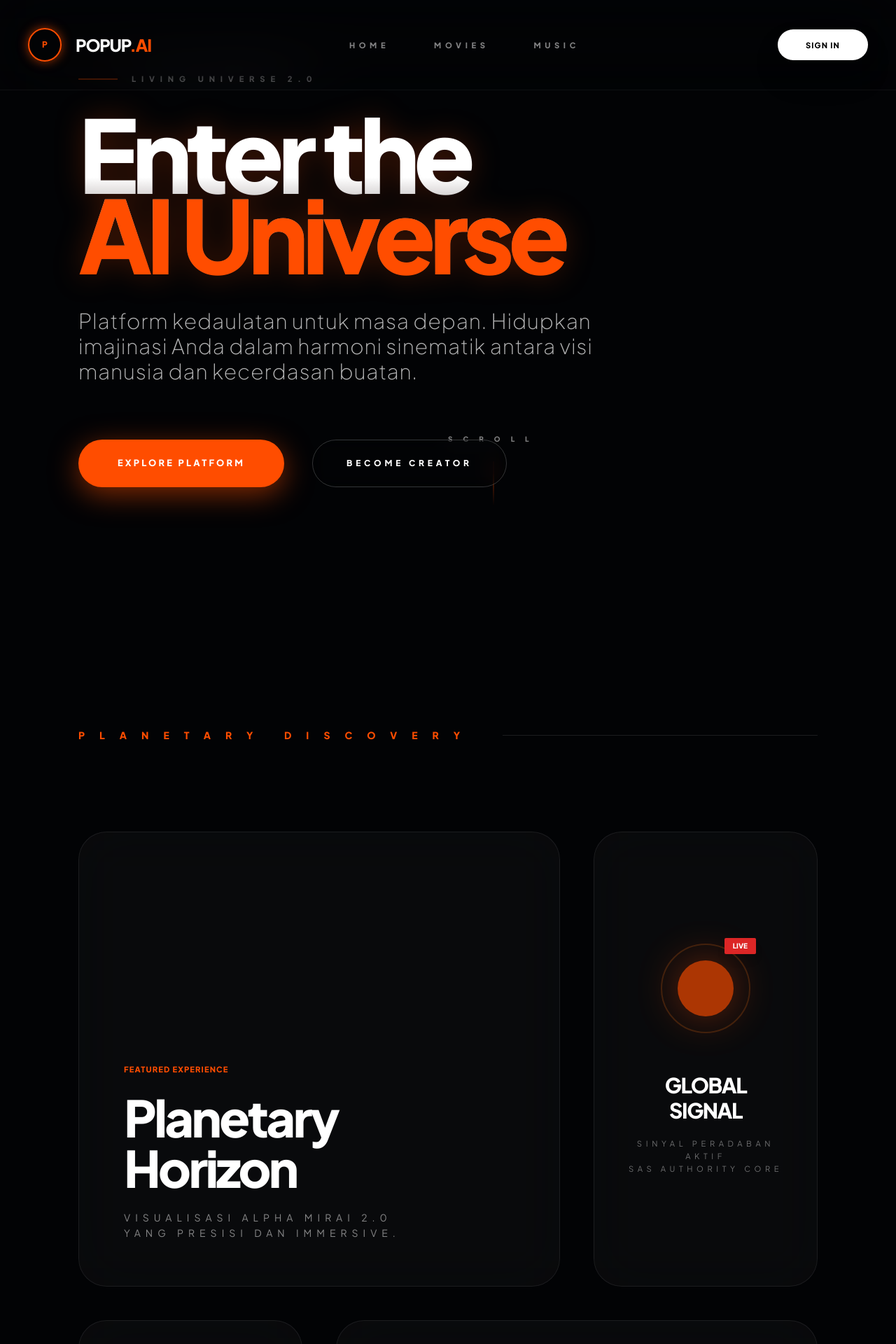
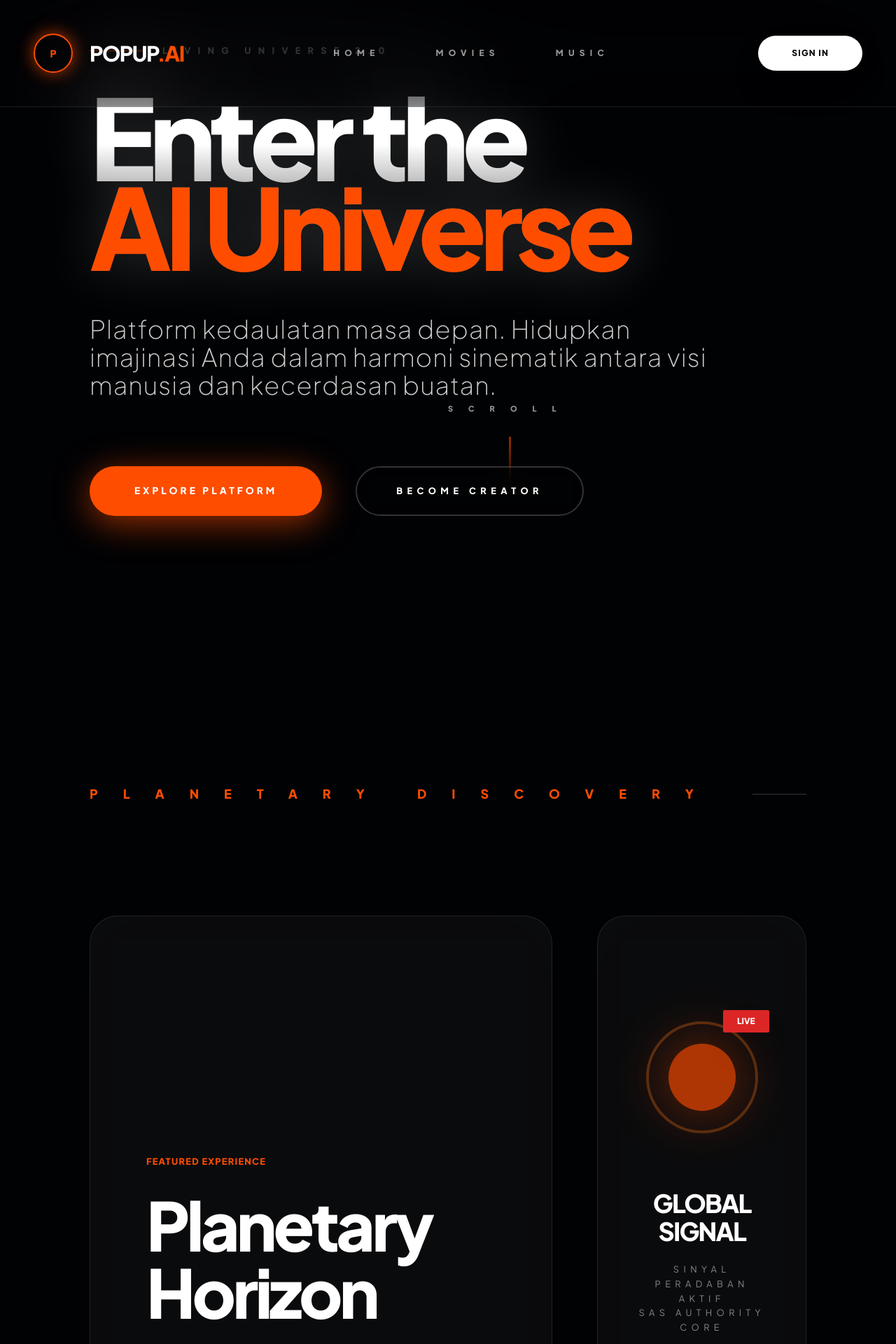
Before and after one commit to Anchor6661/popup-ai-platform, a Flask app: page / in a window 1280 px wide. Shown: the top 1920 px of the page at 70% size. Run offline with Flask 3, Linux system fonts and the light colour scheme; some libraries are stand-ins or nearby versions.

Commit message:
IGNITION: Aktivasi Supernova & Core Glow Final

```diff
--- a/templates/index.html
+++ b/templates/index.html
@@ -9,13 +9,13 @@
     <style>
         :root {
             --popup-orange: #FF4D00;
-            --deep-void: #020305;
-            /* Intensitas warna ditingkatkan agar nebula terlihat 'berisi' */
-            --nebula-orange: rgba(255, 77, 0, 0.45);
-            --nebula-magenta: rgba(255, 0, 212, 0.3);
-            --nebula-blue: rgba(0, 102, 255, 0.2);
-            --glass: rgba(255, 255, 255, 0.03);
-            --glass-border: rgba(255, 255, 255, 0.08);
+            --deep-void: #010204;
+            /* Intensitas Supernova: Warna dibuat jauh lebih solid agar terlihat di semua monitor */
+            --nebula-orange: rgba(255, 77, 0, 0.55);
+            --nebula-magenta: rgba(255, 0, 212, 0.4);
+            --nebula-blue: rgba(0, 102, 255, 0.3);
+            --glass: rgba(255, 255, 255, 0.04);
+            --glass-border: rgba(255, 255, 255, 0.1);
         }
 
         * { cursor: crosshair; }
@@ -34,56 +34,57 @@
             position: fixed;
             top: 0; left: 0; width: 100%; height: 100%;
             z-index: -10;
-            background: radial-gradient(circle at 50% 50%, #0a0e14 0%, var(--deep-void) 100%);
+            /* Gradient dasar dibuat lebih terang di tengah agar tidak hampa */
+            background: radial-gradient(circle at 50% 50%, #0d1117 0%, var(--deep-void) 100%);
         }
 
-        /* Bintang-bintang yang lebih padat & variatif */
+        /* Debu Kosmik & Bintang */
         .stars-layer {
             position: absolute;
             inset: 0;
             background-image:
-                radial-gradient(1.5px 1.5px at 15% 20%, #fff, transparent),
-                radial-gradient(1px 1px at 45% 45%, rgba(255,255,255,0.8), transparent),
-                radial-gradient(2px 2px at 75% 75%, var(--popup-orange), transparent),
-                radial-gradient(1px 1px at 30% 80%, #ff00d4, transparent);
-            background-size: 350px 350px;
-            opacity: 0.45;
-            animation: twinkle 15s linear infinite;
+                radial-gradient(1.5px 1.5px at 10% 20%, #fff, transparent),
+                radial-gradient(2px 2px at 50% 50%, rgba(255,255,255,0.9), transparent),
+                radial-gradient(2.5px 2.5px at 80% 80%, var(--popup-orange), transparent),
+                radial-gradient(1.5px 1.5px at 30% 70%, #ff00d4, transparent),
+                radial-gradient(1px 1px at 70% 30%, #0066ff, transparent);
+            background-size: 300px 300px;
+            opacity: 0.6;
+            animation: twinkle 10s linear infinite;
         }
 
-        /* --- LAYER 2: NEBULA DYNAMICS (FILLING THE VOID) --- */
+        /* --- LAYER 2: NEBULA SUPERNOVA (THE CONTENT) --- */
         .nebula-drift {
             position: absolute;
-            inset: -20%;
-            filter: blur(100px);
-            opacity: 0.7;
+            inset: -15%;
+            filter: blur(80px); /* Blur dikurangi sedikit agar warna lebih 'tegas' */
+            opacity: 0.8;
             mix-blend-mode: screen;
-            animation: cosmicShift 30s ease-in-out infinite;
+            animation: cosmicShift 25s ease-in-out infinite;
         }
 
-        /* Nebula utama diposisikan lebih dekat ke tengah agar tidak 'hilang' di layar lebar */
-        .neb-1 { top: -5%; right: 10%; width: 70%; height: 70%; background: var(--nebula-orange); }
-        .neb-2 { bottom: -5%; left: 10%; width: 60%; height: 60%; background: var(--nebula-magenta); animation-delay: -5s; }
-        .neb-3 { top: 40%; left: 30%; width: 40%; height: 40%; background: var(--nebula-blue); opacity: 0.3; }
+        .neb-1 { top: -10%; right: 5%; width: 80%; height: 80%; background: var(--nebula-orange); }
+        .neb-2 { bottom: -10%; left: 5%; width: 75%; height: 75%; background: var(--nebula-magenta); animation-delay: -5s; }
+        .neb-3 { top: 30%; left: 25%; width: 50%; height: 50%; background: var(--nebula-blue); opacity: 0.4; }
 
-        /* --- LAYER 3: PLANETARY HORIZON (THE EMOTIONAL CENTERPIECE) --- */
+        /* --- LAYER 3: PLANETARY HORIZON (MASIF & BERPENDAR) --- */
         .planetary-horizon {
             position: absolute;
-            bottom: -30%; left: 50%; width: 150%; height: 70%;
+            bottom: -25%; left: 50%; width: 160%; height: 60%;
             transform: translateX(-50%);
-            background: radial-gradient(ellipse at center, rgba(255, 77, 0, 0.2) 0%, transparent 75%);
-            border-top: 3px solid rgba(255, 77, 0, 0.4);
+            background: radial-gradient(ellipse at center, rgba(255, 77, 0, 0.3) 0%, transparent 75%);
+            border-top: 4px solid rgba(255, 77, 0, 0.6);
             border-radius: 100% 100% 0 0;
-            filter: blur(30px);
+            filter: blur(20px);
             z-index: -5;
-            box-shadow: 0 -20px 100px rgba(255, 77, 0, 0.1);
+            box-shadow: 0 -30px 150px rgba(255, 77, 0, 0.2);
         }
 
-        /* --- LAYER 4: SHARP UI (TAJAM & SINEMATIK) --- */
+        /* --- LAYER 4: SHARP UI SYSTEM --- */
         .glass-card {
             background: var(--glass);
-            backdrop-filter: blur(40px);
-            -webkit-backdrop-filter: blur(40px);
+            backdrop-filter: blur(50px);
+            -webkit-backdrop-filter: blur(50px);
             border: 1px solid var(--glass-border);
             border-radius: 2.5rem;
             transition: all 0.6s cubic-bezier(0.16, 1, 0.3, 1);
@@ -91,53 +92,54 @@
 
         .glass-card:hover {
             border-color: var(--popup-orange);
-            background: rgba(255, 77, 0, 0.05);
-            transform: translateY(-12px);
-            box-shadow: 0 40px 80px rgba(0,0,0,0.8);
+            background: rgba(255, 77, 0, 0.08);
+            transform: translateY(-15px);
+            box-shadow: 0 50px 100px rgba(0,0,0,0.9);
         }
 
         .massive-title {
-            font-size: clamp(3.5rem, 12vw, 9rem);
+            font-size: clamp(4rem, 15vw, 10rem);
             font-weight: 800;
             line-height: 0.8;
             letter-spacing: -0.06em;
-            background: linear-gradient(180deg, #FFFFFF 40%, rgba(255,255,255,0.1) 100%);
+            background: linear-gradient(180deg, #FFFFFF 30%, rgba(255,255,255,0.1) 100%);
             -webkit-background-clip: text;
             background-clip: text;
             color: transparent;
-            filter: drop-shadow(0 0 20px rgba(255,77,0,0.25));
+            /* Glow pada judul untuk menerangi background */
+            filter: drop-shadow(0 0 40px rgba(255,255,255,0.2));
         }
 
         .btn-sovereign {
             background: var(--popup-orange);
             color: white;
-            padding: 1.4rem 3.5rem;
+            padding: 1.5rem 4rem;
             border-radius: 99px;
             font-weight: 800;
-            font-size: 0.8rem;
-            letter-spacing: 0.25em;
+            font-size: 0.85rem;
+            letter-spacing: 0.3em;
             text-transform: uppercase;
-            box-shadow: 0 10px 40px rgba(255, 77, 0, 0.5);
+            box-shadow: 0 10px 50px rgba(255, 77, 0, 0.6);
             transition: all 0.4s cubic-bezier(0.2, 1, 0.3, 1.3);
         }
 
         .btn-sovereign:hover {
-            transform: scale(1.1) translateY(-5px);
-            box-shadow: 0 15px 70px rgba(255, 77, 0, 0.7);
+            transform: scale(1.15) translateY(-8px);
+            box-shadow: 0 20px 80px rgba(255, 77, 0, 0.8);
         }
 
         /* Motion System */
         @keyframes cosmicShift {
             0%, 100% { transform: translate(0, 0) scale(1) rotate(0deg); }
-            50% { transform: translate(-2%, 3%) scale(1.15) rotate(1deg); }
+            50% { transform: translate(-3%, 5%) scale(1.2) rotate(2deg); }
         }
         @keyframes twinkle {
-            0%, 100% { opacity: 0.35; }
-            50% { opacity: 0.65; }
+            0%, 100% { opacity: 0.4; transform: scale(1); }
+            50% { opacity: 0.8; transform: scale(1.1); }
         }
 
         #scroll-progress {
-            position: fixed; top: 0; left: 0; height: 3px;
+            position: fixed; top: 0; left: 0; height: 4px;
             background: var(--popup-orange);
             z-index: 1000; width: 0%;
         }
@@ -147,7 +149,7 @@
 
     <div id="scroll-progress"></div>
 
-    <!-- BACKGROUND LAYERS -->
+    <!-- BACKGROUND SYSTEM (REMASTERED) -->
     <div class="universe-container">
         <div class="stars-layer"></div>
         <div class="nebula-drift neb-1"></div>
@@ -157,98 +159,98 @@
     </div>
 
     <!-- HEADER SYSTEM -->
-    <header class="fixed top-0 left-0 w-full p-10 flex justify-between items-center z-[100] border-b border-white/5 backdrop-blur-2xl">
-        <div class="flex items-center gap-5 cursor-pointer" onclick="window.location.href='/'">
-            <div class="w-12 h-12 border-2 border-[#FF4D00] rounded-full flex items-center justify-center shadow-[0_0_15px_rgba(255,77,0,0.6)]">
-                <span class="text-[#FF4D00] text-xs font-black">P</span>
+    <header class="fixed top-0 left-0 w-full p-12 flex justify-between items-center z-[100] border-b border-white/10 backdrop-blur-3xl">
+        <div class="flex items-center gap-6 cursor-pointer" onclick="window.location.href='/'">
+            <div class="w-14 h-14 border-2 border-[#FF4D00] rounded-full flex items-center justify-center shadow-[0_0_25px_rgba(255,77,0,0.7)]">
+                <span class="text-[#FF4D00] text-sm font-black">P</span>
             </div>
-            <h1 class="text-2xl font-black tracking-tighter uppercase">POPUP<span class="text-[#FF4D00]">.AI</span></h1>
+            <h1 class="text-3xl font-black tracking-tighter uppercase">POPUP<span class="text-[#FF4D00]">.AI</span></h1>
         </div>
-        <nav class="hidden lg:flex gap-16 text-[0.7rem] font-bold tracking-[0.5em] uppercase opacity-50">
+        <nav class="hidden lg:flex gap-20 text-[0.75rem] font-bold tracking-[0.6em] uppercase opacity-60">
             <a href="/" class="text-white hover:text-[#FF4D00] transition-colors">Home</a>
             <a href="/movies" class="hover:opacity-100 transition">Movies</a>
             <a href="#" class="hover:opacity-100 transition">Music</a>
         </nav>
-        <button id="nav-signin" onclick="location.href='/?code=auth'" class="bg-white text-black px-10 py-3.5 rounded-full text-[0.7rem] font-black tracking-widest uppercase hover:bg-[#FF4D00] hover:text-white transition-all shadow-2xl">Sign In</button>
+        <button id="nav-signin" onclick="location.href='/?code=auth'" class="bg-white text-black px-12 py-4 rounded-full text-[0.75rem] font-black tracking-widest uppercase hover:bg-[#FF4D00] hover:text-white transition-all shadow-2xl">Sign In</button>
     </header>
 
-    <!-- HERO (CENTERED PERFECTION) -->
-    <main class="relative h-screen flex flex-col justify-center px-10 lg:px-28">
-        <div class="max-w-5xl relative z-10">
-            <div class="flex items-center gap-5 mb-10 opacity-70">
-                <div class="h-[2px] w-14 bg-[#FF4D00]"></div>
-                <span class="text-[0.7rem] font-black tracking-[0.7em] uppercase">Living Universe 2.0</span>
+    <!-- HERO SECTION -->
+    <main class="relative h-screen flex flex-col justify-center px-10 lg:px-32">
+        <div class="max-w-6xl relative z-10">
+            <div class="flex items-center gap-6 mb-12 opacity-80">
+                <div class="h-[3px] w-20 bg-[#FF4D00]"></div>
+                <span class="text-[0.8rem] font-black tracking-[0.8em] uppercase">Living Universe 2.0</span>
             </div>
-            <h1 class="massive-title mb-12">Enter the<br><span class="text-[#FF4D00]">AI Universe</span></h1>
-            <p class="text-xl lg:text-3xl opacity-70 font-light tracking-wide max-w-3xl mb-20 leading-relaxed">
-                Platform kedaulatan untuk masa depan. Hidupkan imajinasi Anda dalam harmoni sinematik antara visi manusia dan kecerdasan buatan.
+            <h1 class="massive-title mb-16">Enter the<br><span class="text-[#FF4D00]">AI Universe</span></h1>
+            <p class="text-2xl lg:text-4xl opacity-80 font-light tracking-wide max-w-4xl mb-24 leading-relaxed">
+                Platform kedaulatan masa depan. Hidupkan imajinasi Anda dalam harmoni sinematik antara visi manusia dan kecerdasan buatan.
             </p>
-            <div class="flex flex-wrap gap-10">
+            <div class="flex flex-wrap gap-12">
                 <button onclick="document.getElementById('discovery').scrollIntoView({behavior: 'smooth'})" class="btn-sovereign">Explore Platform</button>
-                <button class="px-12 py-6 rounded-full text-[0.75rem] font-bold tracking-[0.4em] uppercase border border-white/20 hover:bg-white hover:text-black transition-all backdrop-blur-md">Become Creator</button>
+                <button class="px-14 py-6 rounded-full text-[0.8rem] font-bold tracking-[0.5em] uppercase border-2 border-white/20 hover:bg-white hover:text-black transition-all backdrop-blur-xl">Become Creator</button>
             </div>
         </div>
 
         <!-- Scroll Indicator -->
-        <div class="absolute bottom-16 left-1/2 -translate-x-1/2 flex flex-col items-center gap-6 opacity-50 animate-bounce">
-            <span class="text-[10px] font-black tracking-[1.5em] uppercase">Scroll</span>
-            <div class="w-[2px] h-16 bg-gradient-to-b from-[#FF4D00] to-transparent"></div>
+        <div class="absolute bottom-20 left-1/2 -translate-x-1/2 flex flex-col items-center gap-8 opacity-60 animate-bounce">
+            <span class="text-[11px] font-black tracking-[2em] uppercase">Scroll</span>
+            <div class="w-[3px] h-20 bg-gradient-to-b from-[#FF4D00] to-transparent"></div>
         </div>
     </main>
 
-    <!-- DISCOVERY GRID (BENTO SYSTEM) -->
-    <section id="discovery" class="px-10 lg:px-28 py-60 grid grid-cols-12 gap-12 relative">
-        <div class="col-span-12 mb-20 flex items-center gap-10">
-            <h2 class="text-sm font-black tracking-[1.5em] uppercase text-[#FF4D00]">Planetary Discovery</h2>
-            <div class="h-[1px] flex-grow bg-white/10"></div>
+    <!-- DISCOVERY GRID -->
+    <section id="discovery" class="px-10 lg:px-32 py-80 grid grid-cols-12 gap-16 relative">
+        <div class="col-span-12 mb-24 flex items-center gap-12">
+            <h2 class="text-lg font-black tracking-[2em] uppercase text-[#FF4D00]">Planetary Discovery</h2>
+            <div class="h-[1px] flex-grow bg-white/20"></div>
         </div>
 
-        <!-- Big Bento Card -->
-        <div class="col-span-12 lg:col-span-8 h-[650px] glass-card p-16 flex flex-col justify-end relative overflow-hidden group">
-            <div class="absolute inset-0 bg-gradient-to-t from-[#FF4D00]/25 to-transparent opacity-0 group-hover:opacity-100 transition-all duration-1000"></div>
+        <!-- Big Bento -->
+        <div class="col-span-12 lg:col-span-8 h-[750px] glass-card p-20 flex flex-col justify-end relative overflow-hidden group">
+            <div class="absolute inset-0 bg-gradient-to-t from-[#FF4D00]/30 to-transparent opacity-0 group-hover:opacity-100 transition-all duration-1000"></div>
             <div class="relative z-10">
-                <span class="text-[0.7rem] font-bold tracking-widest text-[#FF4D00] mb-6 block">FEATURED EXPERIENCE</span>
-                <h3 class="text-7xl font-black mb-6 tracking-tighter">Planetary Horizon</h3>
-                <p class="opacity-50 text-sm max-w-md leading-relaxed uppercase tracking-[0.5em]">Visualisasi Alpha Mirai 2.0 yang presisi dan immersive.</p>
+                <span class="text-[0.8rem] font-bold tracking-widest text-[#FF4D00] mb-8 block">FEATURED EXPERIENCE</span>
+                <h3 class="text-8xl font-black mb-8 tracking-tighter">Planetary Horizon</h3>
+                <p class="opacity-60 text-base max-w-lg leading-relaxed uppercase tracking-[0.6em]">Visualisasi Alpha Mirai 2.0 yang presisi dan immersive.</p>
             </div>
         </div>
 
-        <!-- Live Signal Bento -->
-        <div class="col-span-12 lg:col-span-4 h-[650px] glass-card p-12 flex flex-col items-center justify-center text-center gap-14 group">
+        <!-- Live Signal -->
+        <div class="col-span-12 lg:col-span-4 h-[750px] glass-card p-12 flex flex-col items-center justify-center text-center gap-20 group">
             <div class="relative">
-                <div class="w-32 h-32 rounded-full border-2 border-orange-500/20 flex items-center justify-center group-hover:border-[#FF4D00] transition-all duration-500">
-                    <div class="w-20 h-20 bg-[#FF4D00] rounded-full animate-pulse shadow-[0_0_60px_rgba(255,77,0,0.6)]"></div>
+                <div class="w-40 h-40 rounded-full border-4 border-orange-500/30 flex items-center justify-center group-hover:border-[#FF4D00] transition-all duration-700">
+                    <div class="w-24 h-24 bg-[#FF4D00] rounded-full animate-pulse shadow-[0_0_80px_rgba(255,77,0,0.7)]"></div>
                 </div>
-                <div class="absolute -top-2 -right-2 bg-red-600 text-[10px] font-bold px-3 py-1 rounded-sm shadow-lg">LIVE</div>
+                <div class="absolute -top-4 -right-4 bg-red-600 text-xs font-bold px-5 py-2 rounded-sm shadow-2xl">LIVE</div>
             </div>
             <div>
-                <h3 class="text-3xl font-black mb-5 tracking-tighter uppercase">Global Signal</h3>
-                <p class="text-[0.7rem] opacity-40 leading-relaxed tracking-[0.5em] uppercase">Sinyal Peradaban Aktif<br>SAS Authority Core</p>
+                <h3 class="text-4xl font-black mb-6 tracking-tighter uppercase">Global Signal</h3>
+                <p class="text-[0.8rem] opacity-50 leading-relaxed tracking-[0.5em] uppercase">Sinyal Peradaban Aktif<br>SAS Authority Core</p>
             </div>
         </div>
 
-        <!-- System Stats -->
-        <div class="col-span-12 lg:col-span-4 h-[450px] glass-card p-16 flex flex-col justify-between group">
-            <span class="text-[0.7rem] font-black tracking-[0.8em] text-[#FF4D00]">ENGINE STATUS</span>
-            <div class="text-9xl font-black tracking-tighter group-hover:text-[#FF4D00] transition-colors">99.9%</div>
-            <p class="opacity-40 text-[0.7rem] uppercase tracking-[0.6em]">Stabilitas Kedaulatan Platform</p>
+        <!-- Engine Stats -->
+        <div class="col-span-12 lg:col-span-4 h-[500px] glass-card p-20 flex flex-col justify-between group">
+            <span class="text-[0.8rem] font-black tracking-[0.8em] text-[#FF4D00]">ENGINE STATUS</span>
+            <div class="text-[10rem] font-black tracking-tighter group-hover:text-[#FF4D00] transition-colors">99.9%</div>
+            <p class="opacity-50 text-[0.8rem] uppercase tracking-[0.6em]">Stabilitas Kedaulatan Platform</p>
         </div>
 
-        <!-- Sovereign Music Feature -->
-        <div class="col-span-12 lg:col-span-8 h-[450px] glass-card p-16 flex items-center justify-between group overflow-hidden">
-            <div class="max-w-lg relative z-10">
-                <h3 class="text-5xl font-black mb-8 tracking-tighter">Sovereign Music</h3>
-                <p class="opacity-50 text-[0.75rem] leading-relaxed uppercase tracking-[0.5em]">Dukungan penuh untuk perjuangan Musik & Kuliner Serashii. Segera hadir sebagai pilar harmoni peradaban.</p>
+        <!-- Music Feature -->
+        <div class="col-span-12 lg:col-span-8 h-[500px] glass-card p-20 flex items-center justify-between group overflow-hidden">
+            <div class="max-w-xl relative z-10">
+                <h3 class="text-6xl font-black mb-10 tracking-tighter">Sovereign Music</h3>
+                <p class="opacity-50 text-base leading-relaxed uppercase tracking-[0.5em]">Dukungan penuh untuk perjuangan Musik & Kuliner Serashii. Segera hadir sebagai pilar harmoni peradaban.</p>
             </div>
-            <div class="text-[16rem] font-black opacity-[0.03] absolute -right-16 -bottom-16 group-hover:opacity-15 group-hover:text-[#FF4D00] transition-all duration-1000">02</div>
+            <div class="text-[20rem] font-black opacity-[0.04] absolute -right-20 -bottom-20 group-hover:opacity-20 group-hover:text-[#FF4D00] transition-all duration-1000">02</div>
         </div>
     </section>
 
     <!-- FOOTER SYSTEM -->
-    <footer class="p-40 border-t border-white/5 bg-black/60 text-center relative">
-        <div class="absolute top-0 left-1/2 -translate-x-1/2 w-80 h-[2px] bg-gradient-to-r from-transparent via-[#FF4D00] to-transparent"></div>
-        <p class="text-[0.9rem] font-bold opacity-30 tracking-[2.5em] uppercase mb-10">Serashii Anchor the Sovereign</p>
-        <p class="text-[0.65rem] opacity-15 tracking-[1em] uppercase">&copy; 2026 POPUP.AI | Pop Up Your World</p>
+    <footer class="p-60 border-t border-white/10 bg-black/80 text-center relative">
+        <div class="absolute top-0 left-1/2 -translate-x-1/2 w-96 h-[3px] bg-gradient-to-r from-transparent via-[#FF4D00] to-transparent"></div>
+        <p class="text-[1rem] font-bold opacity-40 tracking-[3em] uppercase mb-12">Serashii Anchor the Sovereign</p>
+        <p class="text-[0.7rem] opacity-20 tracking-[1.5em] uppercase">&copy; 2026 POPUP.AI | Pop Up Your World</p>
     </footer>
 
     <script>
@@ -266,28 +268,28 @@
         window.addEventListener('scroll', () => {
             const scrolled = window.pageYOffset;
             const height = document.documentElement.scrollHeight - window.innerHeight;
-            const progress = (scrolled / height) * 100;
+            const aprogress = (scrolled / height) * 100;
             document.getElementById('scroll-progress').style.width = progress + "%";
 
             // Title Motion
             const title = document.querySelector('.massive-title');
             if(title) {
-                title.style.transform = `translateY(${scrolled * 0.32}px)`;
-                title.style.opacity = 1 - (scrolled * 0.0012);
+                title.style.transform = `translateY(${scrolled * 0.35}px)`;
+                title.style.opacity = 1 - (scrolled * 0.001);
             }
 
             // Planetary Horizon Effect
             const horizon = document.querySelector('.planetary-horizon');
             if(horizon) {
-                horizon.style.transform = `translateX(-50%) translateY(${scrolled * 0.18}px)`;
-                horizon.style.opacity = 0.5 + (scrolled * 0.0005);
+                horizon.style.transform = `translateX(-50%) translateY(${scrolled * 0.2}px)`;
+                horizon.style.opacity = 0.6 + (scrolled * 0.0005);
             }
 
             // Nebula Parallax
             const nebulae = document.querySelectorAll('.nebula-drift');
             nebulae.forEach((neb, i) => {
-                const speed = (i + 1) * 0.1;
-                neb.style.transform = `translateY(${scrolled * speed}px) rotate(${scrolled * 0.02}deg)`;
+                const speed = (i + 1) * 0.12;
+                neb.style.transform = `translateY(${scrolled * speed}px) rotate(${scrolled * 0.025}deg)`;
             });
         });
     </script>
```
